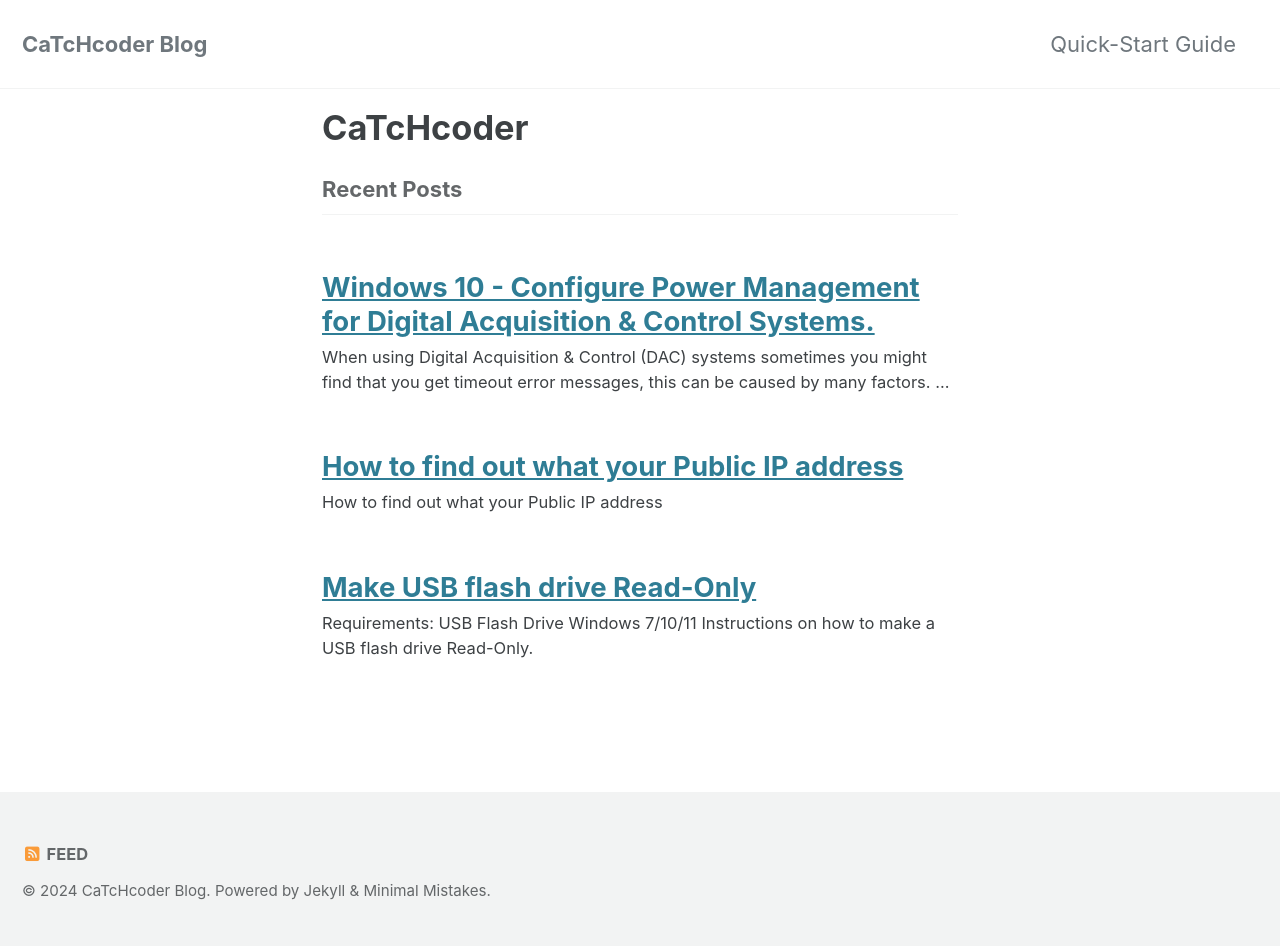
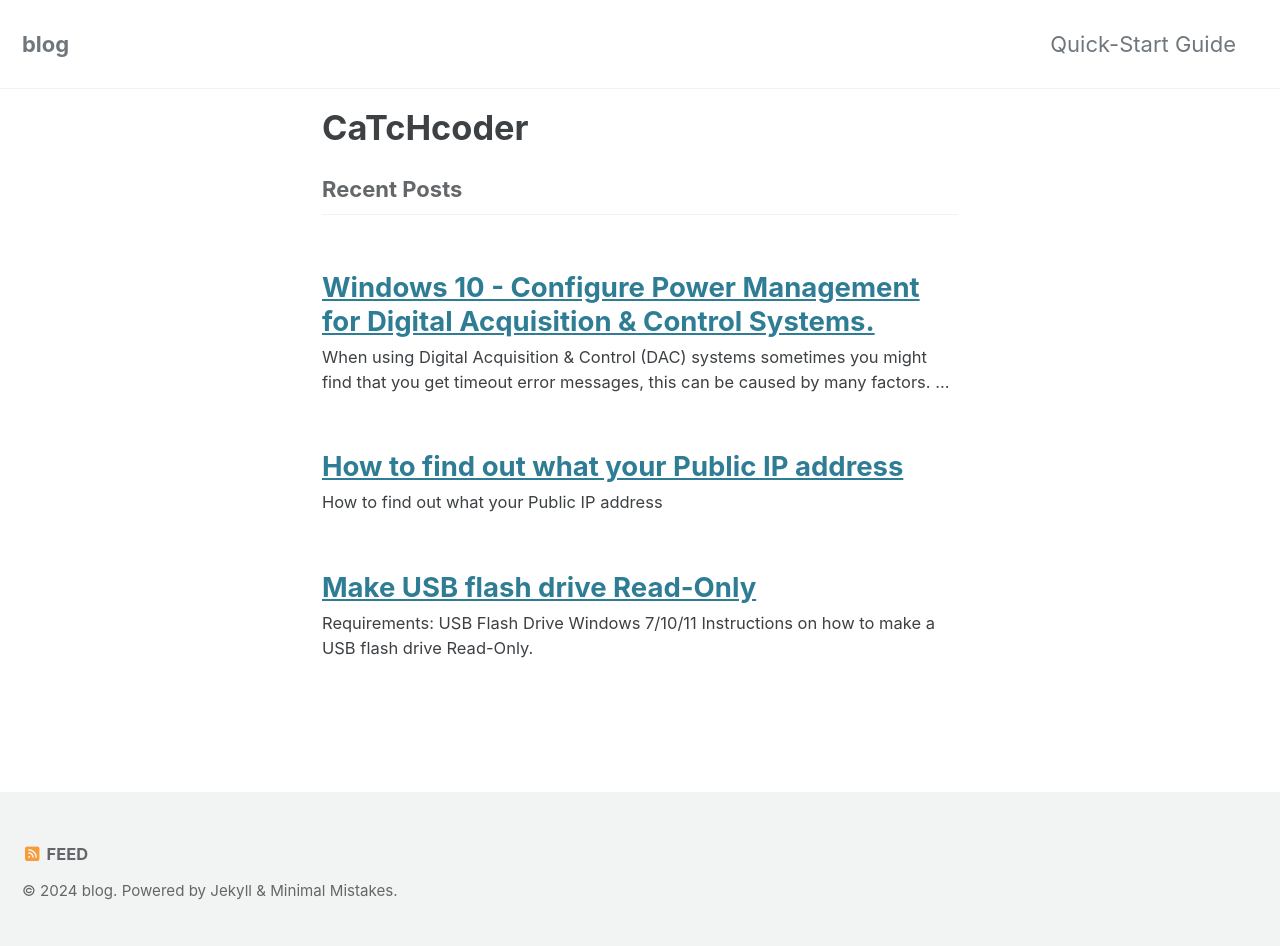
Before and after one commit to catchcoder/blog, a Jekyll site: the page built from index.md, in a window 1280 px wide. Built offline with Jekyll 4.4.1, drawn with Linux system fonts in a browser that asks for light colours; cached includes are drawn as plain includes; our own code applies the rules of GitHub Pages for plain Markdown files; part of the change alters nothing that is shown.

Commit message:
Update _config.yml

```diff
--- a/_config.yml
+++ b/_config.yml
@@ -1,8 +1 @@
 theme: minima
-
-description: >
-  Write an awesome description for your new site here. You can edit this line
-  in _config.yml. It will appear in your document head meta (for Google search
-  results) and in your feed.xml site description.
-
-title: [CaTcHcoder Blog]
```
